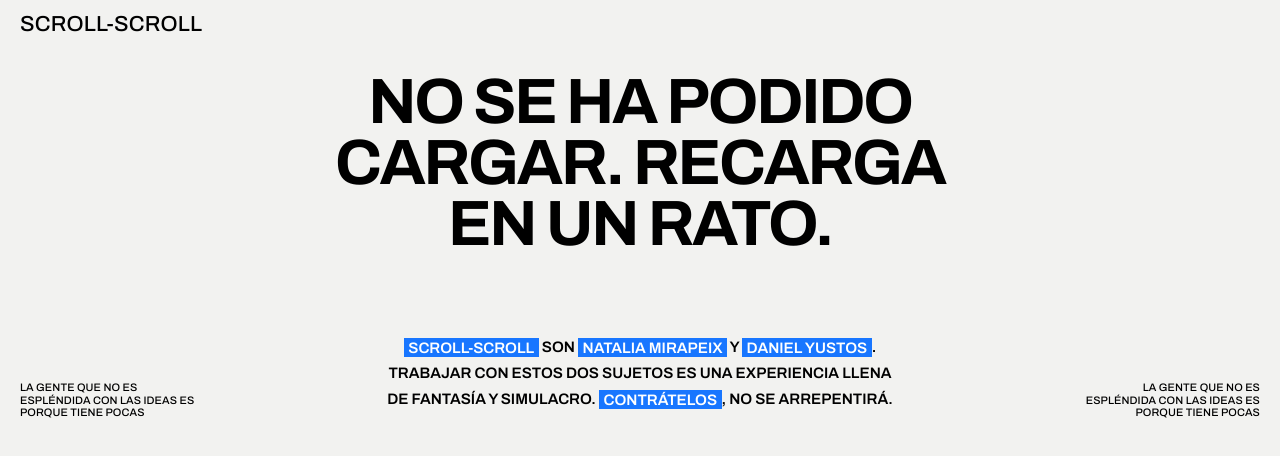
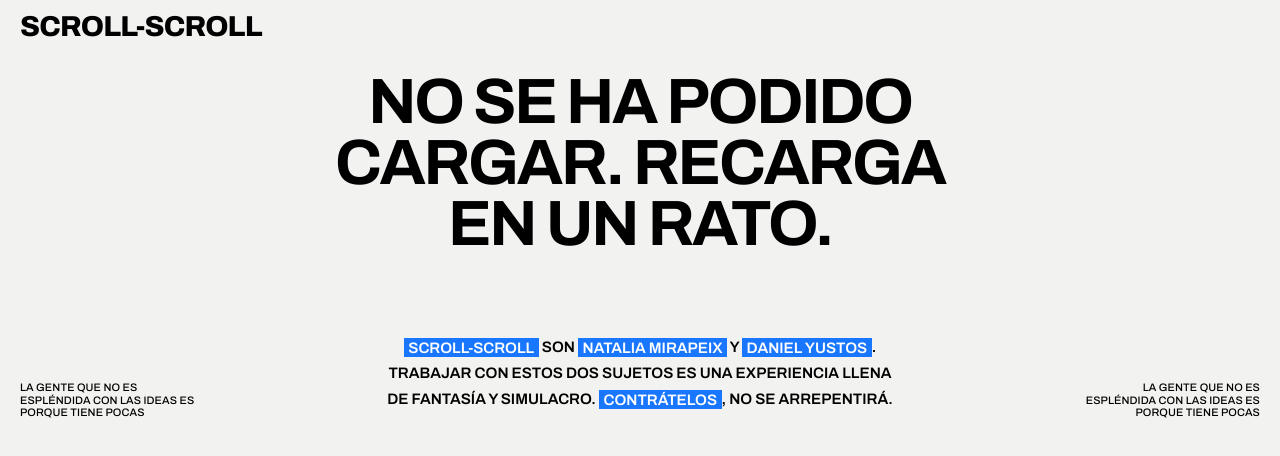
Before and after one commit to nataliamirapeix-ux/scroll-scroll, a website: page public/index.html in a window 1280 px wide. Drawn offline with Linux system fonts and the light colour scheme; no server answers.

Commit message:
Add files via upload

```diff
--- a/public/index.html
+++ b/public/index.html
@@ -15,7 +15,7 @@
   <link rel="preconnect" href="https://fonts.googleapis.com">
   <link rel="preconnect" href="https://fonts.gstatic.com" crossorigin>
   <link href="https://fonts.googleapis.com/css2?family=Archivo:ital,wdth,wght@0,62..125,100..900;1,62..125,100..900&display=swap" rel="stylesheet">
-  <link rel="stylesheet" href="/style.css?v=7">
+  <link rel="stylesheet" href="/style.css?v=8">
 </head>
 <body>
 
--- a/public/style.css
+++ b/public/style.css
@@ -100,7 +100,7 @@ button, input, textarea { font: inherit; color: inherit; }
   89%   { clip-path: inset(0 100% 0 0); }
   100%  { clip-path: inset(0 100% 0 0); }
 }
-.corner.tl { top: 0.75rem; left: var(--gutter); font-size: 1.36rem; max-width: none; }
+.corner.tl { top: 0.6rem; left: var(--gutter); font-size: 1.8rem; font-weight: 800; letter-spacing: -0.03em; max-width: none; }
 .corner.tr { top: 0.9rem; right: var(--gutter); text-align: right; }
 .corner.ml { top: 50%; left: var(--gutter); transform: translateY(-50%); }
 .corner.mr { top: 50%; right: var(--gutter); transform: translateY(-50%); text-align: right; }
```
